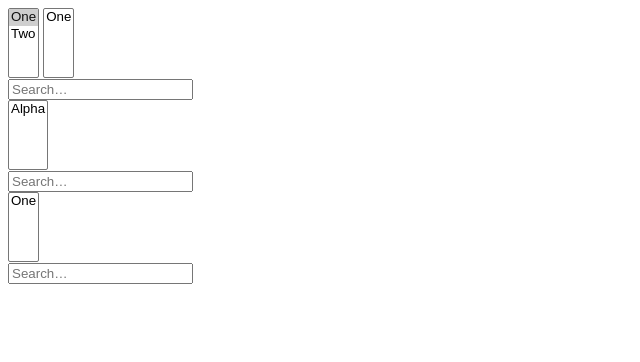
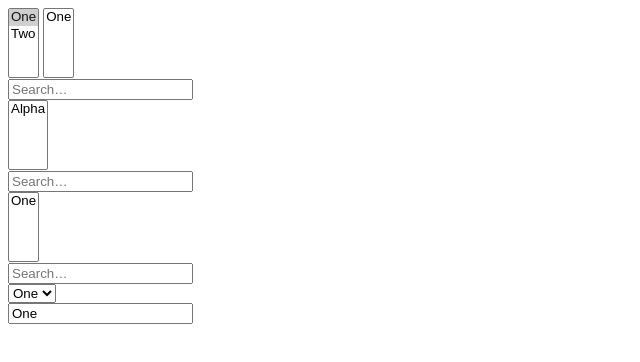
Before and after one commit to lekoala/combobox, a website with bundled scripts: page test/fixtures/declarative.html in a window 1280 px wide. Shown: the whole page, without its empty margins (0-640 px from the left). Built offline with nearby package versions, Linux system fonts and the light colour scheme.

Commit message:
refactor options

```diff
--- a/src/combo-box.js
+++ b/src/combo-box.js
@@ -1,5 +1,38 @@
 import { Combobox } from "./combobox.js";
-import { booleanAttribute, parseList, parseSeparators } from "./helpers.js";
+import { booleanAttribute, parseInteger, parseList, parseSeparators } from "./helpers.js";
+
+/**
+ * Declarative surface: the canonical mapping of `<combo-box>` attributes to
+ * engine options. This schema drives both `observedAttributes` and the option
+ * resolver, so anything listed here is part of the HTML API — nothing is
+ * inferred from `DEFAULTS`. `option` overrides the default kebab→camelCase
+ * name; `parse` is an explicit converter; `type` selects a built-in converter
+ * (`boolean`, `integer`, otherwise raw string).
+ */
+const OPTION_ATTRIBUTES = {
+  create: { type: "boolean" },
+  placeholder: {},
+  search: { option: "match" },
+  "min-chars": { type: "integer" },
+  "max-items": { type: "integer" },
+  "max-options": { type: "integer" },
+  "selection-order": {},
+  separators: { parse: parseSeparators },
+  "create-on-blur": { type: "boolean" },
+  "close-on-select": { type: "boolean" },
+  "autoselect-first": { type: "boolean" },
+  "tab-select": { type: "boolean" },
+  "search-fields": { parse: parseList },
+  "label-field": {},
+  "value-field": {},
+  "load-on-empty": { type: "boolean" },
+  "allow-empty-option": { type: "boolean" },
+  debounce: { type: "integer" },
+};
+
+function camelCase(name) {
+  return name.replace(/-([a-z])/g, (_, char) => char.toUpperCase());
+}
 
 /**
  * Lightweight Custom Element owner for the Combobox enhancement engine.
@@ -12,26 +45,9 @@ import { booleanAttribute, parseList, parseSeparators } from "./helpers.js";
  * - JS options may be assigned before custom-element registration
  */
 export class ComboBoxElement extends HTMLElement {
-  static observedAttributes = [
-    "create",
-    "placeholder",
-    "search",
-    "min-chars",
-    "max-items",
-    "max-options",
-    "selection-order",
-    "separators",
-    "create-on-blur",
-    "close-on-select",
-    "autoselect-first",
-    "tab-select",
-    "search-fields",
-    "label-field",
-    "value-field",
-    "load-on-empty",
-    "allow-empty-option",
-    "debounce",
-  ];
+  static get observedAttributes() {
+    return Object.keys(OPTION_ATTRIBUTES);
+  }
 
   constructor() {
     super();
@@ -167,27 +183,20 @@ export class ComboBoxElement extends HTMLElement {
   #resolvedOptions() {
     const attrs = {};
 
-    const bool = (name) => booleanAttribute(this, name);
-
-    if (this.hasAttribute("create")) attrs.create = bool("create");
-    if (this.hasAttribute("placeholder")) attrs.placeholder = this.getAttribute("placeholder");
-    if (this.hasAttribute("search")) attrs.match = this.getAttribute("search");
-    if (this.hasAttribute("min-chars")) attrs.minChars = Number(this.getAttribute("min-chars"));
-    if (this.hasAttribute("max-items")) attrs.maxItems = Number(this.getAttribute("max-items"));
-    if (this.hasAttribute("max-options")) attrs.maxOptions = Number(this.getAttribute("max-options"));
-    if (this.hasAttribute("selection-order")) attrs.selectionOrder = this.getAttribute("selection-order");
-    if (this.hasAttribute("separators")) attrs.separators = parseSeparators(this.getAttribute("separators"));
-    if (this.hasAttribute("create-on-blur")) attrs.createOnBlur = bool("create-on-blur");
-    if (this.hasAttribute("close-on-select")) attrs.closeOnSelect = bool("close-on-select");
-    if (this.hasAttribute("autoselect-first")) attrs.autoselectFirst = bool("autoselect-first");
-    if (this.hasAttribute("tab-select")) attrs.tabSelect = bool("tab-select");
-    if (this.hasAttribute("search-fields"))
-      attrs.searchFields = parseList(this.getAttribute("search-fields"));
-    if (this.hasAttribute("label-field")) attrs.labelField = this.getAttribute("label-field");
-    if (this.hasAttribute("value-field")) attrs.valueField = this.getAttribute("value-field");
-    if (this.hasAttribute("load-on-empty")) attrs.loadOnEmpty = bool("load-on-empty");
-    if (this.hasAttribute("allow-empty-option")) attrs.allowEmptyOption = bool("allow-empty-option");
-    if (this.hasAttribute("debounce")) attrs.debounce = Number(this.getAttribute("debounce"));
+    for (const [attribute, config] of Object.entries(OPTION_ATTRIBUTES)) {
+      if (!this.hasAttribute(attribute)) continue;
+      const raw = this.getAttribute(attribute);
+      const value = config.parse
+        ? config.parse(raw)
+        : config.type === "boolean"
+          ? booleanAttribute(this, attribute)
+          : config.type === "integer"
+            ? parseInteger(raw)
+            : raw;
+      // undefined means the attribute was authored with a value that does not
+      // convert (e.g. an integer option got "banana") — skip it so DEFAULTS wins.
+      if (value !== undefined) attrs[config.option ?? camelCase(attribute)] = value;
+    }
 
     // JS wins over markup for behavior that needs an explicit override.
     return { ...attrs, ...this._options };
--- a/src/helpers.js
+++ b/src/helpers.js
@@ -175,6 +175,17 @@ export function booleanAttribute(element, name) {
 }
 
 /**
+ * Parse a count-like `<combo-box>` attribute. `null` and non-integer values
+ * (e.g. `"banana"` or `"2.5"`) yield `undefined` so the caller can omit the
+ * option and let the DEFAULTS value apply instead of spreading `NaN`.
+ */
+export function parseInteger(raw) {
+  if (raw == null) return undefined;
+  const number = Number(raw);
+  return Number.isInteger(number) ? number : undefined;
+}
+
+/**
  * Very light subsequence fuzzy match, used by `match: "fuzzy"`.
  *
  * Contract: both `str` and `lookup` must already be normalized (case/accent
--- a/test/fixtures/declarative.html
+++ b/test/fixtures/declarative.html
@@ -35,6 +35,12 @@
         <option value="1">One</option>
       </select>
     </combo-box>
+
+    <combo-box min-chars="2" max-items="banana" debounce="2.5" id="invnum">
+      <select id="invnumsel" name="invnumsel">
+        <option value="1">One</option>
+      </select>
+    </combo-box>
   </form>
 
   <script type="module" src="../../src/define.js"></script>
```
Also changed, not shown: docs/API.md (+7 -0 lines), docs/ARCHITECTURE.md (+1 -1 lines), test/browser/declarative.spec.js (+26 -0 lines), test/unit/helpers.test.js (+12 -0 lines), README.md.
